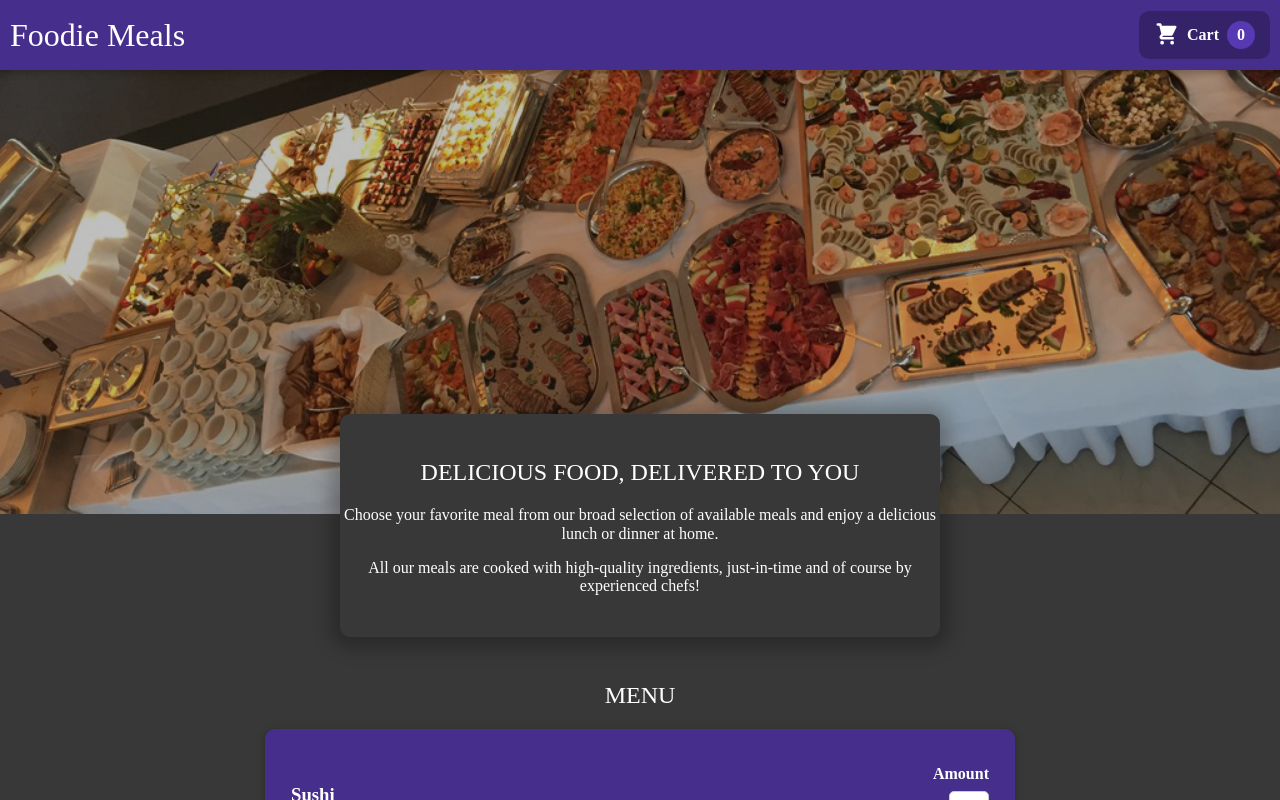
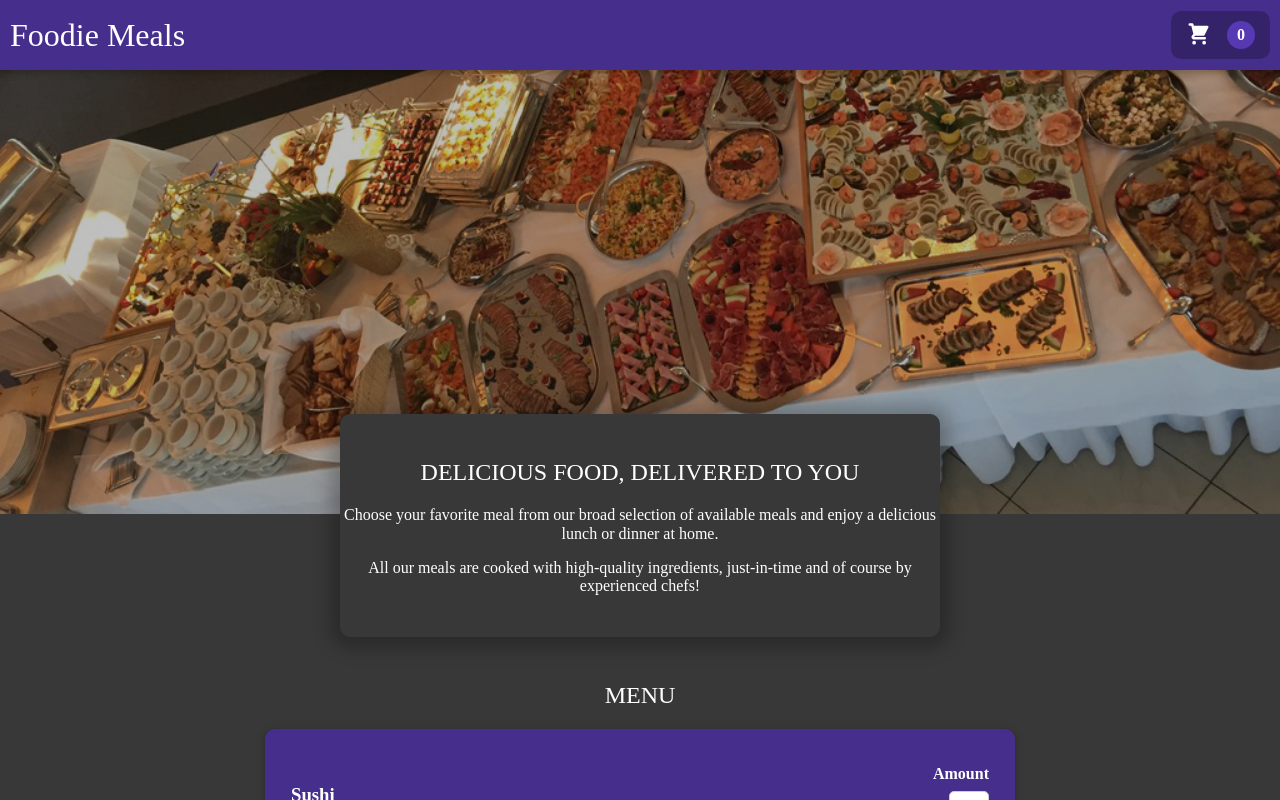
Before and after one commit to flare-s/foodie-meals, a React (Create React App) app: page / in a window 1280 px wide. Shown: the top 800 px of the page. Built offline with nearby package versions, Linux system fonts and the light colour scheme.

Commit message:
Removing the button text and changing it to an aria label

```diff
--- a/src/components/Cart/CartButton/CartButton.js
+++ b/src/components/Cart/CartButton/CartButton.js
@@ -26,9 +26,8 @@ const CartButton = (props) => {
     0
   );
   return (
-    <button className={btnClass} onClick={props.closeModal}>
-      <CartIcon className={styles.icon} />
-      Cart
+    <button className={btnClass} onClick={props.closeModal} aria-label="Cart">
+      <CartIcon className={styles.icon} ariaHidden={"true"} />
       <span className={styles.badge}>{currentCartItems}</span>
     </button>
   );
--- a/src/components/Cart/CartIcon.js
+++ b/src/components/Cart/CartIcon.js
@@ -5,6 +5,7 @@ const CartIcon = (props) => {
       viewBox="0 0 20 20"
       fill="currentColor"
       className={props.className}
+      aria-hidden={props.ariaHidden ? props.ariaHidden : "false"}
     >
       <path d="M3 1a1 1 0 000 2h1.22l.305 1.222a.997.997 0 00.01.042l1.358 5.43-.893.892C3.74 11.846 4.632 14 6.414 14H15a1 1 0 000-2H6.414l1-1H14a1 1 0 00.894-.553l3-6A1 1 0 0017 3H6.28l-.31-1.243A1 1 0 005 1H3zM16 16.5a1.5 1.5 0 11-3 0 1.5 1.5 0 013 0zM6.5 18a1.5 1.5 0 100-3 1.5 1.5 0 000 3z" />
     </svg>
```
